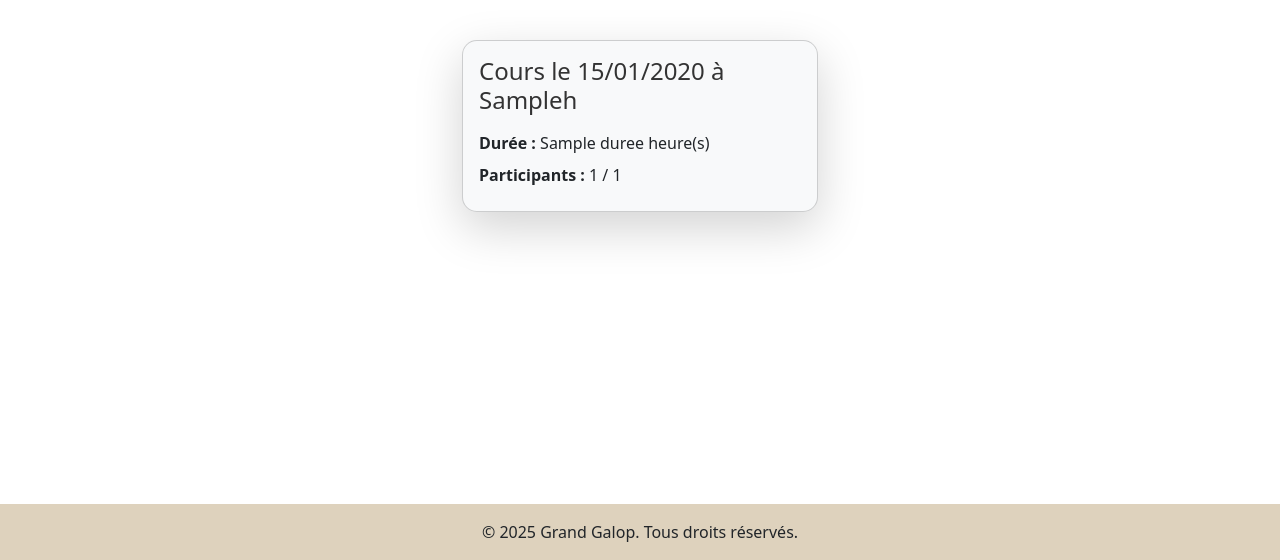
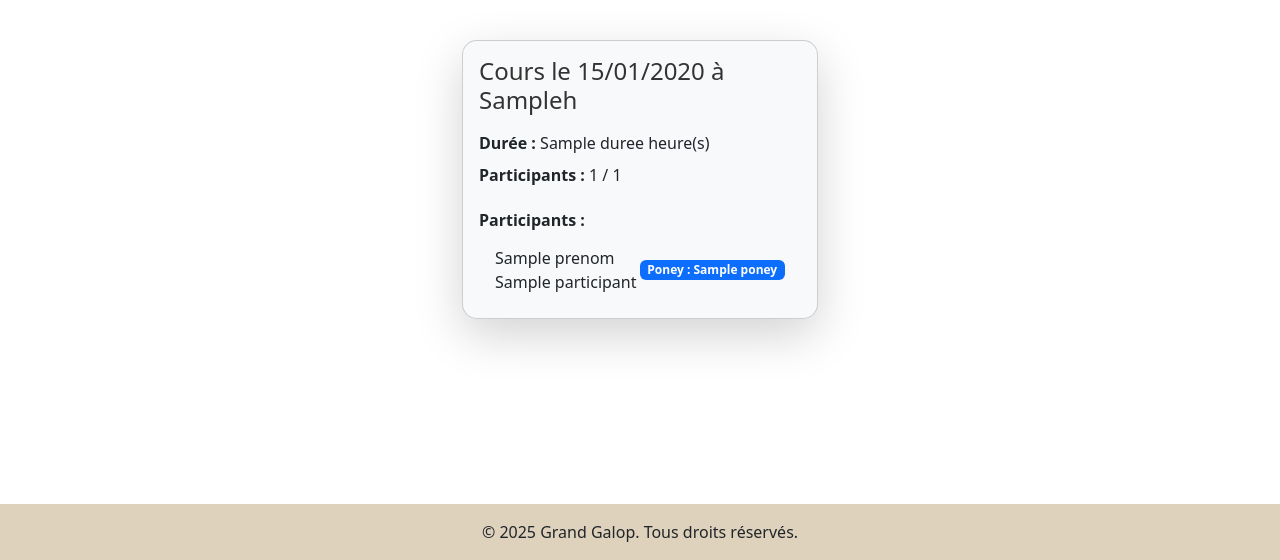
Before and after one commit to elyandreb/SAE-WEB-BD, a Flask app: template project/templates/moniteur_home.html in a window 1280 px wide. Shown: the part 240-800 px from the top of the page. Run offline with Flask 3, Linux system fonts and the light colour scheme; tables that the repository leaves empty hold one stand-in row (values such as "Sample post"); the template is opened without the code that fills it: values that come from a table or form of the project are taken from there, most other values are stand-ins (such as "Sample title", 1, 10 or a date in 2020); parts of the project's set-up code (start-up, migrations or seed data) failed here and were passed over; some libraries are stand-ins or nearby versions.

Commit message:
ajout info participants home moniteur

```diff
--- a/project/templates/moniteur_home.html
+++ b/project/templates/moniteur_home.html
@@ -22,6 +22,24 @@
                         <p class="mb-2"><strong>Durée :</strong> {{ cours.duree }} heure(s)</p>
                         <p class="mb-2"><strong>Participants :</strong> {{ cours.nb_inscriptions }} / {{ cours.nb_pe }}</p>
                     </div>
+                    <!-- Liste des participants -->
+                    <div class="mt-4">
+                        <h6 class="fw-bold">Participants :</h6>
+                        {% if cours.participants %}
+                        <ul class="list-group">
+                            {% for participant in cours.participants %}
+                            <li class="list-group-item d-flex justify-content-between align-items-center" style="border: none; background-color: #f8f9fa;">
+                                <span>{{ participant.prenom }} {{ participant.nom }}</span>
+                                {% if participant.poney %}
+                                <span class="badge bg-primary">Poney : {{ participant.poney }}</span>
+                                {% endif %}
+                            </li>
+                            {% endfor %}
+                        </ul>
+                        {% else %}
+                        <p class="text-muted">Aucun participant inscrit pour ce cours.</p>
+                        {% endif %}
+                    </div>
                 </div>
             </div>
         </div>
```
Also changed, not shown: project/views/accueil.py (+13 -0 lines).
